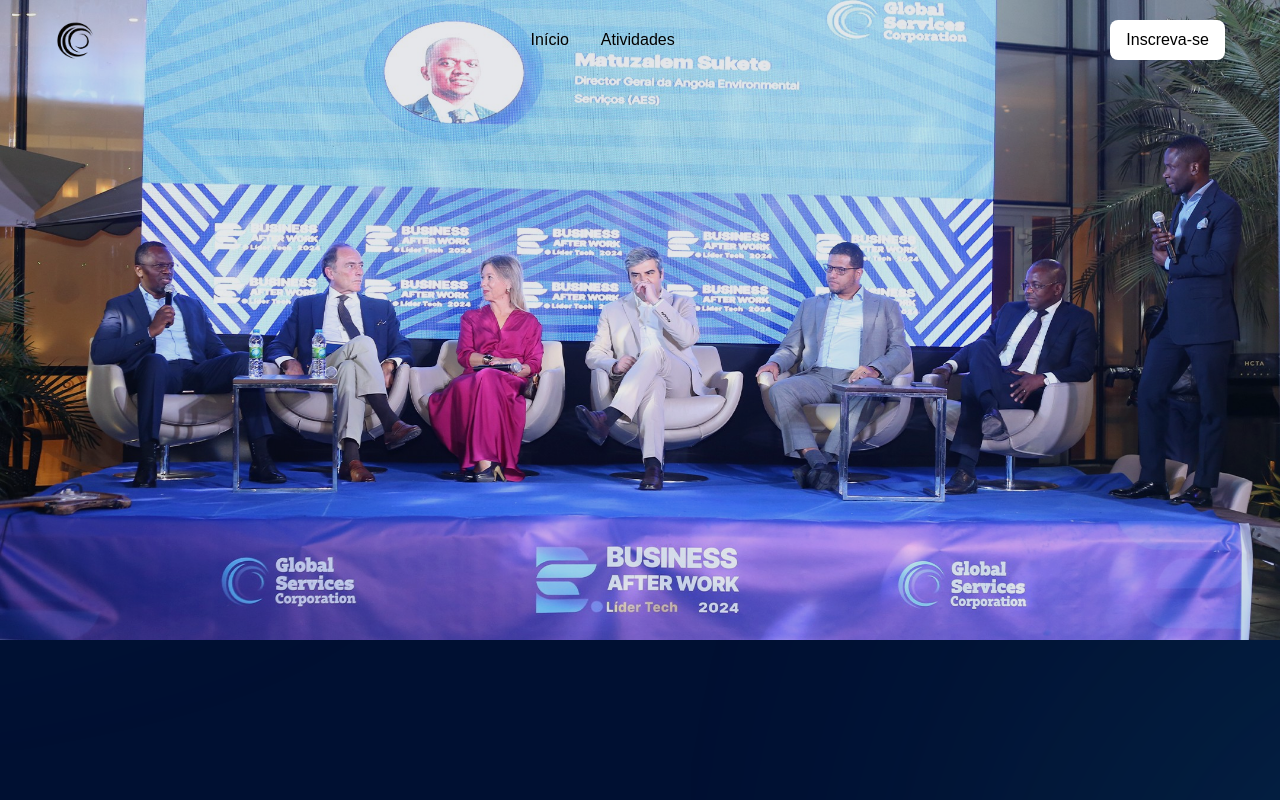
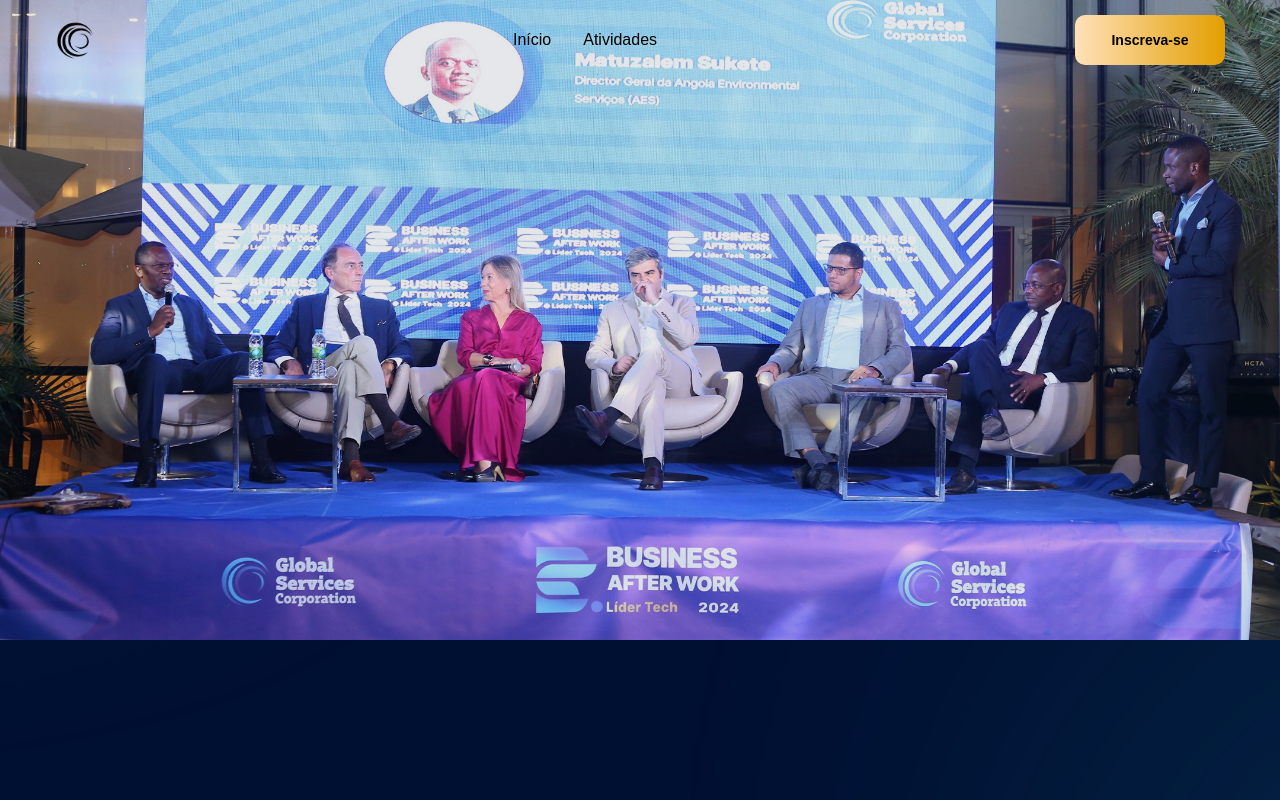
Before and after one commit to Global-Services-Corporation/website-react, a React (Vite) app: page / in a window 1280 px wide. Shown: the top 800 px of the page. Built offline with nearby package versions, Linux system fonts and the light colour scheme.

Commit message:
subindo alterações

```diff
--- a/src/components/header.tsx
+++ b/src/components/header.tsx
@@ -101,8 +101,8 @@ export const Header = () => {
 			</div>
 
 			<a
-				href="https://www.businessafterwork.globalsc.ao"
-				className="hover:bg-[#ffffff] rounded-lg px-4 py-2 max-lg:hidden transition-colors bg-black text-white hover:text-black duration-300"
+				href="https://www.mesaredonda.globalsc.ao"
+				className="duration-300q invert text-sm font-bold flex items-center justify-center px-[20px] max-lg:px-4 py-[25px] max-lg:py-2 w-[150px] max-lg:w-[110px] h-[40px] max-lg:h-8 max-lg:text-xs bg-gradient-to-r from-[#ffe1ba] to-[#e39e00] transition-colors hover:from-[#000000] hover:to-[#000000] hover:text-white rounded-[10px]"
 			>
 				Inscreva-se
 			</a>
```
